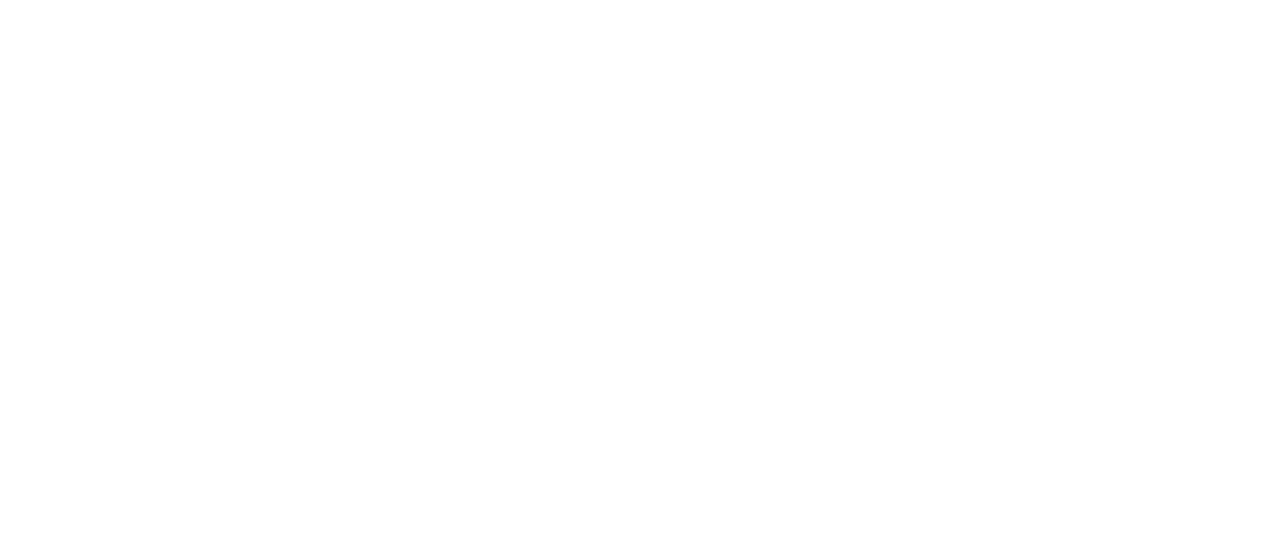
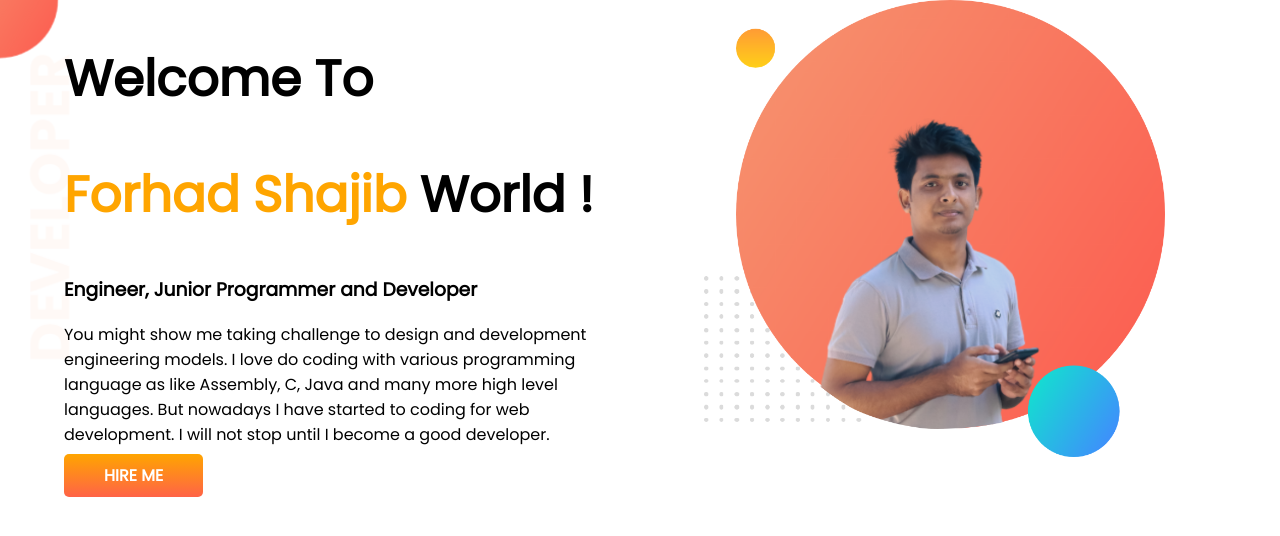
Before and after one commit to shajib99/developer-portfolio, a plain HTML site: page index.html in a window 1280 px wide. Drawn offline with Linux system fonts and the light colour scheme.

Commit message:
top banner added

```diff
--- a/index.html
+++ b/index.html
@@ -1,13 +1,35 @@
 <!DOCTYPE html>
 <html lang="en">
+
 <head>
     <meta charset="UTF-8">
     <meta http-equiv="X-UA-Compatible" content="IE=edge">
     <meta name="viewport" content="width=device-width, initial-scale=1.0">
     <title>Shajib Portfolio</title>
+    <link rel="preconnect" href="https://fonts.googleapis.com">
+    <link rel="preconnect" href="https://fonts.gstatic.com" crossorigin>
+    <link href="https://fonts.googleapis.com/css2?family=Poppins&display=swap" rel="stylesheet">
     <link rel="stylesheet" href="style.css">
 </head>
+
 <body>
+    <section class="top-banner">
+        <div class="half-width">
+            <h1>Welcome To</h1>
+            <h1><span class="orange">Forhad Shajib </span>World !</h1>
+            <h3>Engineer, Junior Programmer and Developer</h3>
+            <p>You might show me taking challenge to design and development engineering models. I love do coding with
+                various programming language as like Assembly, C, Java and many more high level languages. But nowadays
+                I have started to coding for web development. I will not stop until I become a good developer.</p>
+
+            <a class="link-button" target="_blank" href="https://www.linkedin.com/in/forhad-shajib-3261221ab/">HIRE
+                ME</a>
+        </div>
+        <div class="half-width">
+            <img src="images/shajib-bg.png" alt="">
+        </div>
+    </section>
 
 </body>
+
 </html>
--- a/style.css
+++ b/style.css
@@ -0,0 +1,32 @@
+body{
+    font-family: 'Poppins', sans-serif;
+    margin: 0;
+}
+h1{
+    font-size: 50px;
+}
+.orange{
+    color: orange;
+}
+section{
+    display: flex;
+}
+.half-width{
+    width: 50%;
+    padding-left: 5%;
+}
+.half-width img{
+    width: 80%;
+}
+.link-button{
+    text-decoration: none;
+    background-image: linear-gradient(orange, tomato);
+    padding: 10px 40px;
+    color: white;
+    font-weight: 700;
+    border-radius: 5px;
+}
+.top-banner{
+    background-image: url(images/top-banner.png);
+    background-repeat: no-repeat;
+}
```
Also changed, not shown: images/dream-bg.png (added), images/exp-bg.png (added), images/jhankar.png (added), images/jhankar2.png (added), images/my-bg.png (added), images/my-bg2.png (added), images/shajib-bg.png (added), images/top-banner.png (added), 7 other files.
